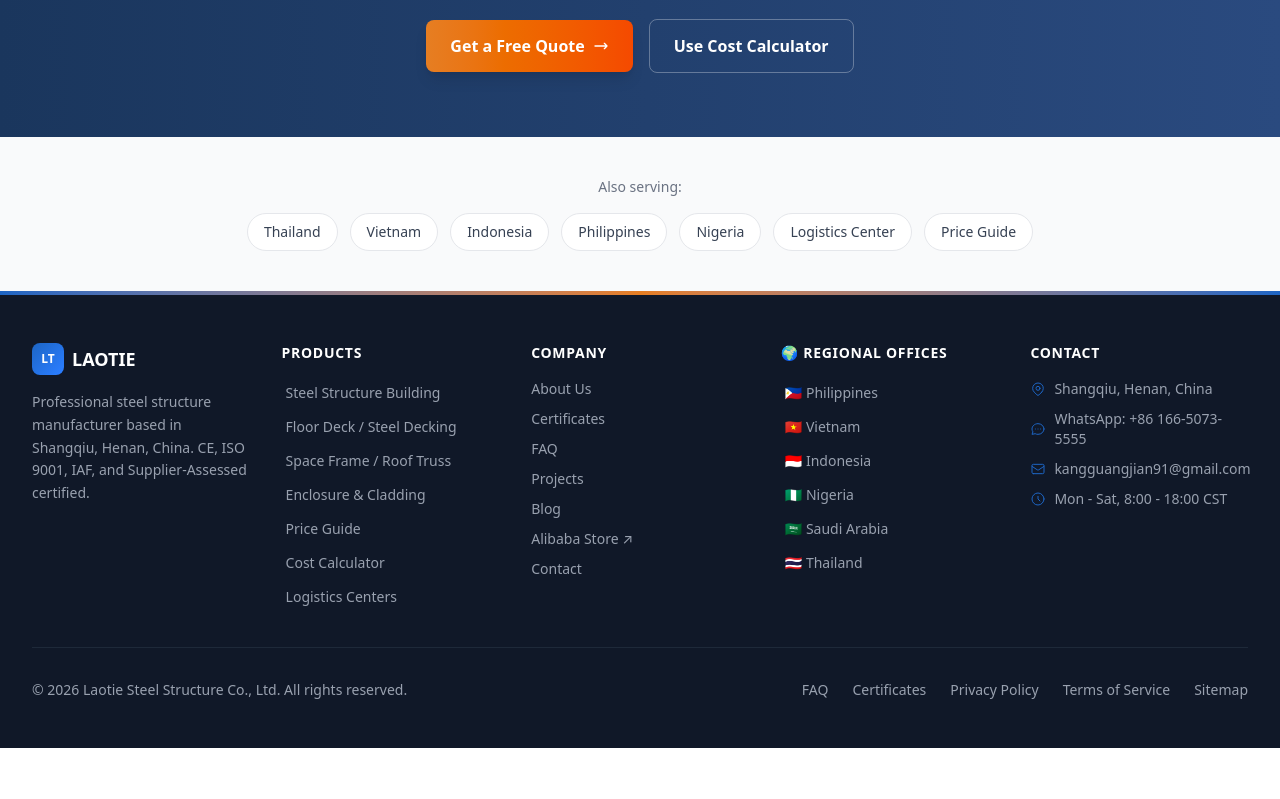
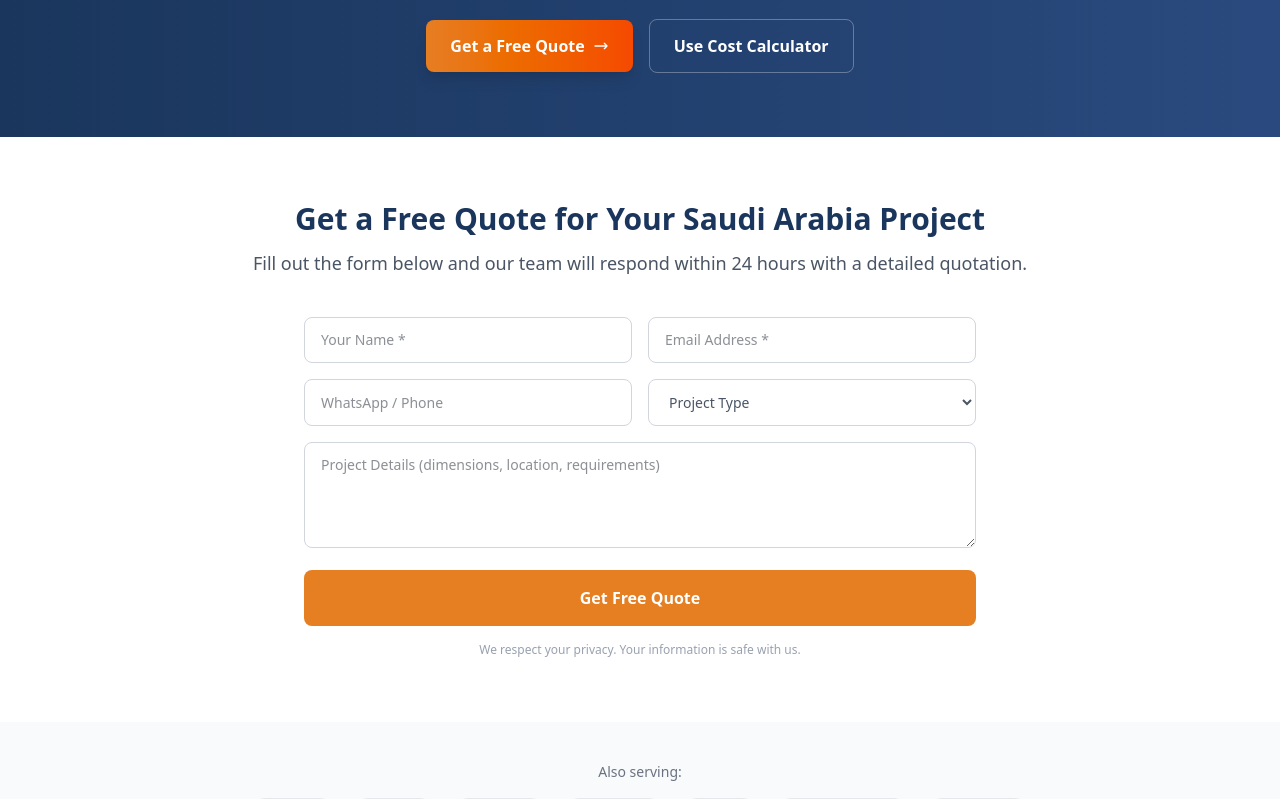
Before and after one commit to kangguangjian91-max/Laotie, a Next.js app: page /steel-structure-saudi-arabia in a window 1280 px wide. Shown: the part 3420-4219 px from the top of the page. Before the commit the page ends 4168 px from the top, so only its background shows below. Built offline with nearby package versions, Linux system fonts and the light colour scheme.

Commit message:
CRO优化：沙特页内嵌表单、博客邮件订阅、Footer询盘按钮

```diff
--- a/src/app/blog/[slug]/page.tsx
+++ b/src/app/blog/[slug]/page.tsx
@@ -255,6 +255,37 @@ export default async function BlogPostPage({ params }: { params: Promise<{ slug:
               Request a Quote
             </a>
           </div>
+
+          {/* Email Subscription */}
+          <div className="mt-6 p-6 bg-gray-50 border border-gray-200 rounded-xl text-center">
+            <h3 className="text-base font-semibold text-gray-900 mb-1">Stay Updated</h3>
+            <p className="text-sm text-gray-500 mb-4">
+              Get steel structure tips, cost guides, and industry insights delivered to your inbox.
+            </p>
+            <form
+              action="https://formsubmit.co/kangguangjian91@gmail.com"
+              method="POST"
+              className="max-w-md mx-auto flex gap-2"
+            >
+              <input type="hidden" name="_subject" value="Blog Newsletter Subscription" />
+              <input type="hidden" name="_template" value="table" />
+              <input type="text" name="_honey" className="hidden" />
+              <input
+                type="email"
+                name="email"
+                required
+                placeholder="Your email address"
+                className="flex-1 px-4 py-2.5 border border-gray-300 rounded-lg text-sm focus:ring-2 focus:ring-cta focus:border-transparent"
+              />
+              <button
+                type="submit"
+                className="bg-cta hover:bg-cta-hover text-white font-semibold px-5 py-2.5 rounded-lg text-sm transition-all shrink-0"
+              >
+                Subscribe
+              </button>
+            </form>
+            <p className="text-xs text-gray-400 mt-2">No spam. Unsubscribe anytime.</p>
+          </div>
         </article>
       </main>
       <Footer />
--- a/src/app/steel-structure-saudi-arabia/page.tsx
+++ b/src/app/steel-structure-saudi-arabia/page.tsx
@@ -405,6 +405,78 @@ export default function SteelStructureSaudiArabia() {
           </section>
         </ScrollAnimator>
 
+        {/* Inline Contact Form */}
+        <section className="py-16 bg-white">
+          <div className="max-w-4xl mx-auto px-4 sm:px-6 lg:px-8">
+            <div className="text-center mb-10">
+              <h2 className="text-3xl font-bold text-steel">Get a Free Quote for Your Saudi Arabia Project</h2>
+              <p className="mt-3 text-lg text-gray-600">
+                Fill out the form below and our team will respond within 24 hours with a detailed quotation.
+              </p>
+            </div>
+            <form
+              action="https://formsubmit.co/kangguangjian91@gmail.com"
+              method="POST"
+              className="grid sm:grid-cols-2 gap-4 max-w-2xl mx-auto"
+            >
+              <input type="hidden" name="_subject" value="Saudi Arabia Landing Page Inquiry" />
+              <input type="hidden" name="_template" value="table" />
+              <input type="text" name="_honey" className="hidden" />
+              <input
+                type="text"
+                name="name"
+                required
+                placeholder="Your Name *"
+                className="w-full px-4 py-3 border border-gray-300 rounded-lg focus:ring-2 focus:ring-cta focus:border-transparent text-sm"
+              />
+              <input
+                type="email"
+                name="email"
+                required
+                placeholder="Email Address *"
+                className="w-full px-4 py-3 border border-gray-300 rounded-lg focus:ring-2 focus:ring-cta focus:border-transparent text-sm"
+              />
+              <input
+                type="tel"
+                name="phone"
+                placeholder="WhatsApp / Phone"
+                className="w-full px-4 py-3 border border-gray-300 rounded-lg focus:ring-2 focus:ring-cta focus:border-transparent text-sm"
+              />
+              <select
+                name="project_type"
+                className="w-full px-4 py-3 border border-gray-300 rounded-lg focus:ring-2 focus:ring-cta focus:border-transparent text-sm text-gray-600"
+              >
+                <option value="">Project Type</option>
+                <option value="warehouse">Warehouse</option>
+                <option value="factory">Factory / Manufacturing Plant</option>
+                <option value="logistics">Logistics Center</option>
+                <option value="agricultural">Agricultural Building</option>
+                <option value="cold-storage">Cold Storage Facility</option>
+                <option value="other">Other</option>
+              </select>
+              <div className="sm:col-span-2">
+                <textarea
+                  name="message"
+                  rows={4}
+                  placeholder="Project Details (dimensions, location, requirements)"
+                  className="w-full px-4 py-3 border border-gray-300 rounded-lg focus:ring-2 focus:ring-cta focus:border-transparent text-sm"
+                />
+              </div>
+              <div className="sm:col-span-2">
+                <button
+                  type="submit"
+                  className="w-full bg-cta hover:bg-cta-hover text-white font-bold py-4 px-8 rounded-lg transition-all text-base"
+                >
+                  Get Free Quote
+                </button>
+              </div>
+              <p className="sm:col-span-2 text-xs text-gray-400 text-center">
+                We respect your privacy. Your information is safe with us.
+              </p>
+            </form>
+          </div>
+        </section>
+
         {/* Serving More Countries */}
         <section className="bg-gray-50 py-10">
           <div className="max-w-7xl mx-auto px-4">
--- a/src/components/Footer.tsx
+++ b/src/components/Footer.tsx
@@ -206,6 +206,12 @@ export default function Footer() {
                 Mon - Sat, 8:00 - 18:00 CST
               </li>
             </ul>
+            <a
+              href="/contact"
+              className="mt-4 inline-block w-full text-center bg-cta hover:bg-cta-hover text-white font-semibold py-3 px-6 rounded-lg transition-all text-sm"
+            >
+              Get a Free Quote
+            </a>
           </div>
         </div>
 
```
